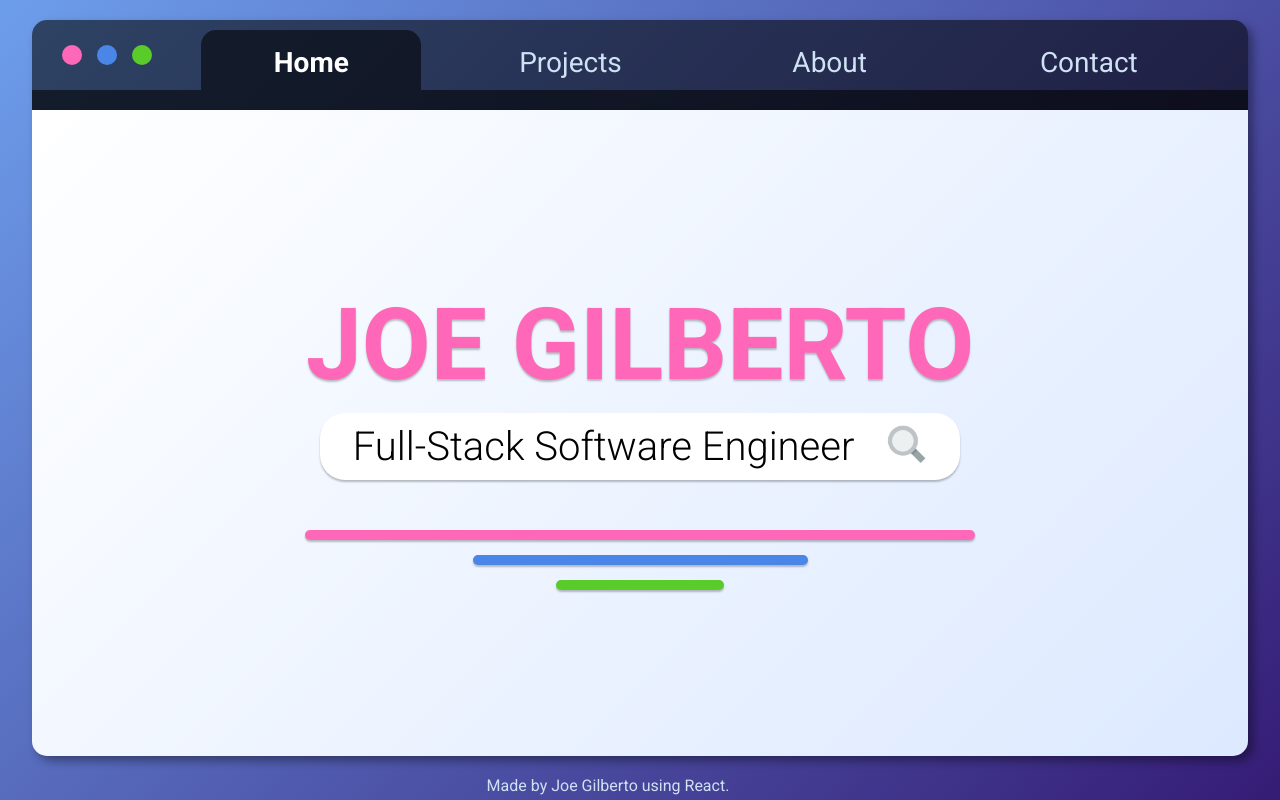
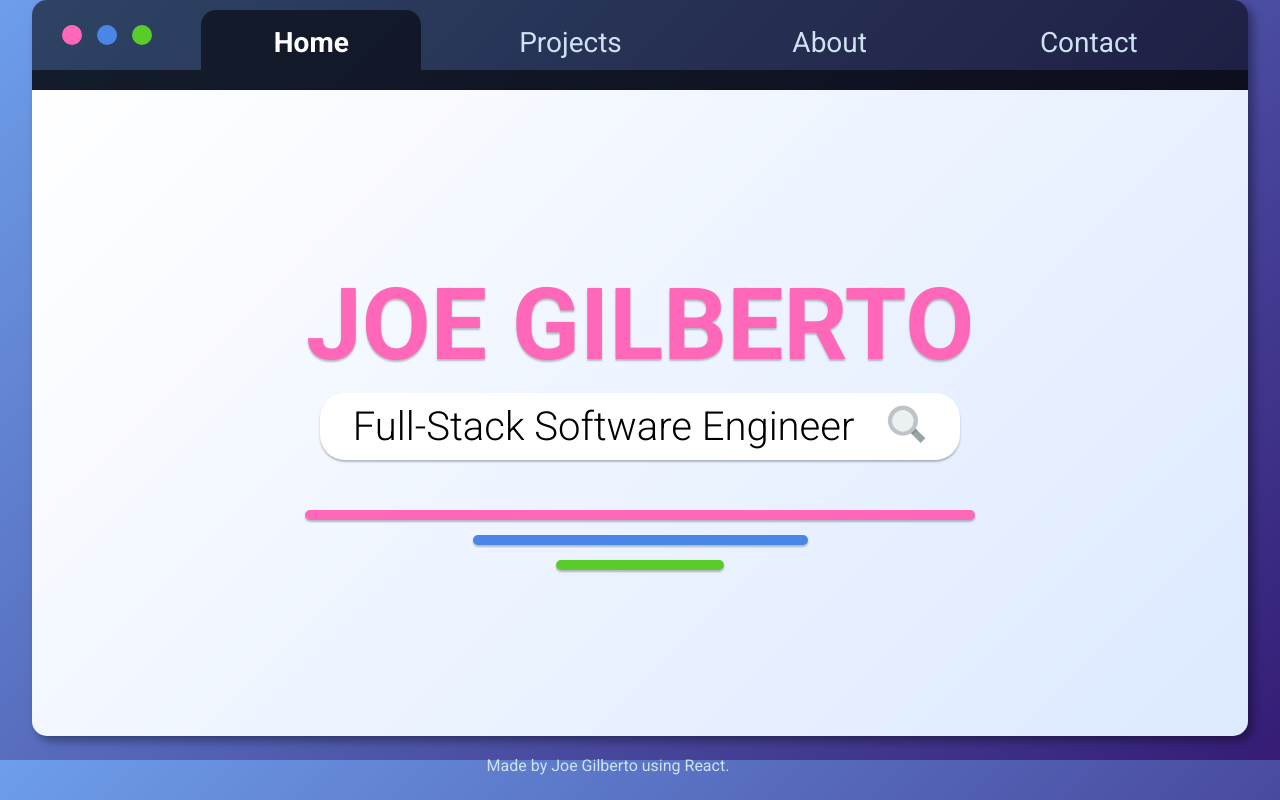
Before and after one commit to joekgilberto/portfolio, a React (Create React App) app: page / in a window 1280 px wide. Built offline with nearby package versions, Linux system fonts and the light colour scheme.

Commit message:
adds max-height: -webkit-fill-available; to index

```diff
--- a/src/index.css
+++ b/src/index.css
@@ -4,7 +4,8 @@
 
 body {
   width: 100vw;
-  height: 100vh;
+  height: 100%;
+  max-height: -webkit-fill-available;
   display: flex;
   justify-content: center;
   align-items: center;
```
